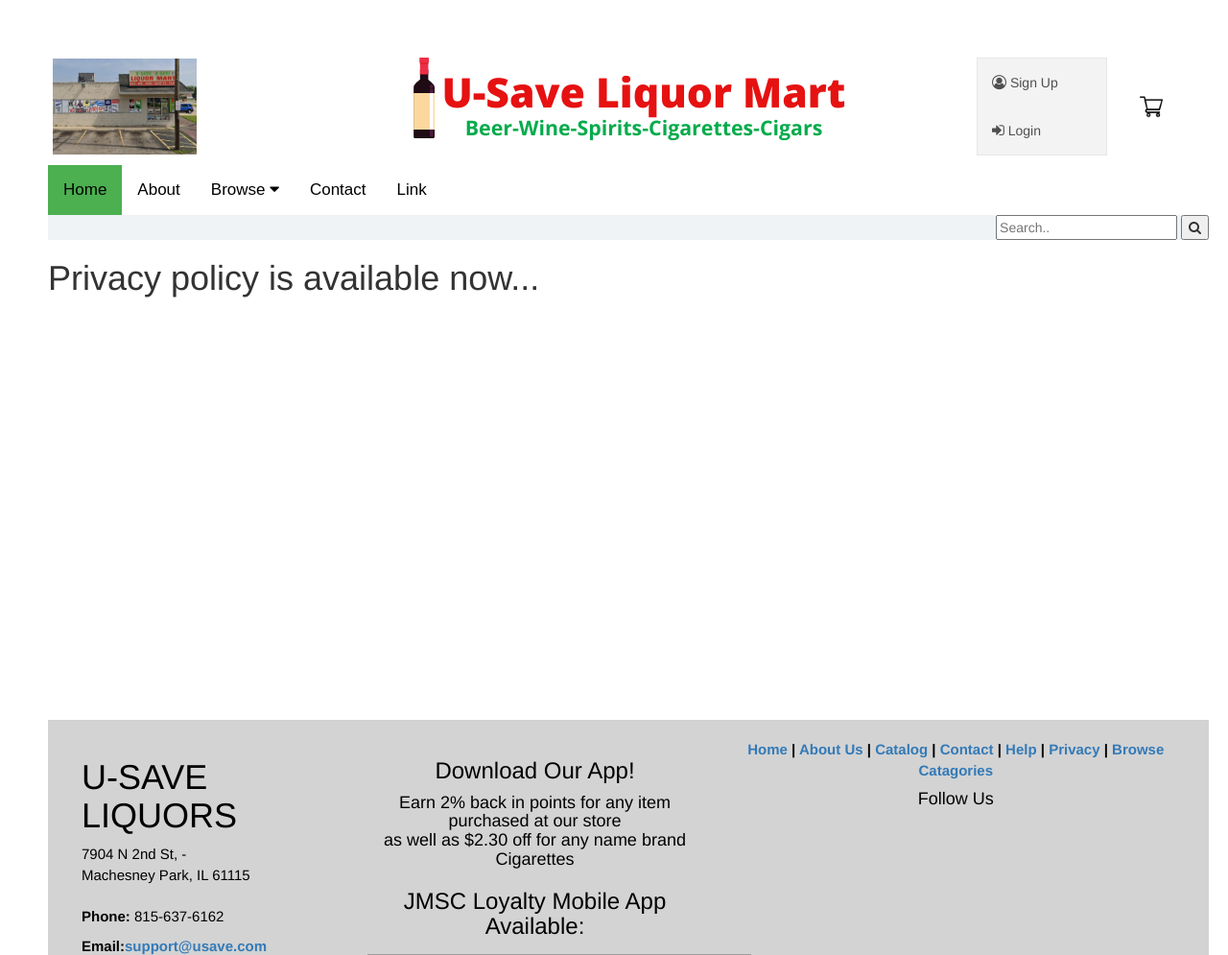
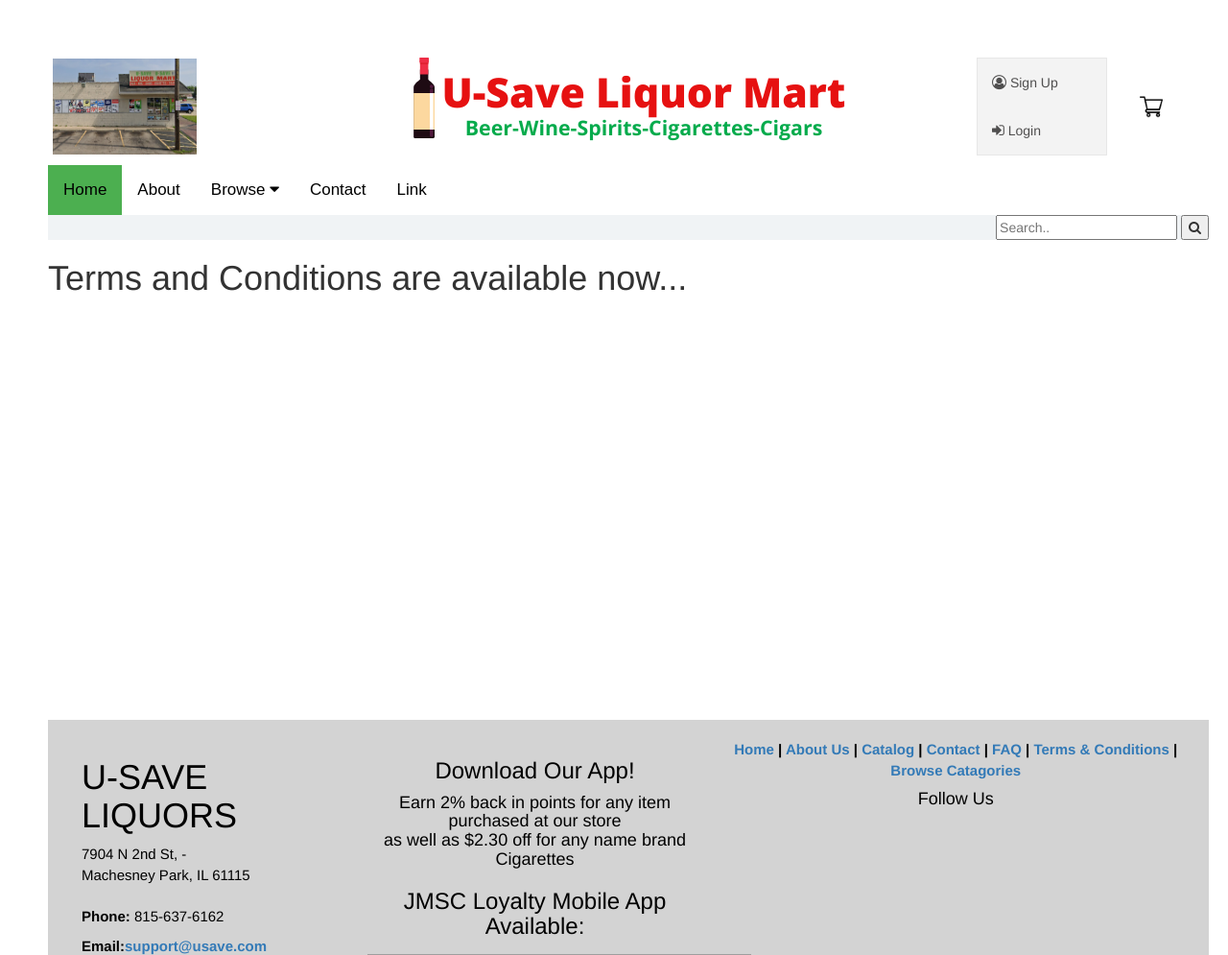
Before and after one commit to shivamptl18/U-SaveLiquors, a Node server app: page /privacy/ in a window 1280 px wide. Shown: the top 995 px of the page at 96% size. Run offline with Node 20, Linux system fonts and the light colour scheme; some libraries are stand-ins or nearby versions; grey boxes are pictures that could not be loaded.

Commit message:
terms & FAQ

```diff
--- a/U-SaveLiquors/views/footer.ejs
+++ b/U-SaveLiquors/views/footer.ejs
@@ -89,9 +89,9 @@
             |
             <a href="/contact">Contact</a>
             |
-            <a href="/help">Help</a>
+            <a href="/help">FAQ</a>
             |
-            <a href="/privacy">Privacy</a>
+            <a href="/privacy">Terms & Conditions</a>
             |
             <a href="/browse">Browse Catagories</a>
 
--- a/U-SaveLiquors/views/privacy.ejs
+++ b/U-SaveLiquors/views/privacy.ejs
@@ -1 +1 @@
-<h1>Privacy policy is available now...</h1>
+<h1>Terms and Conditions are available now...</h1>
```
